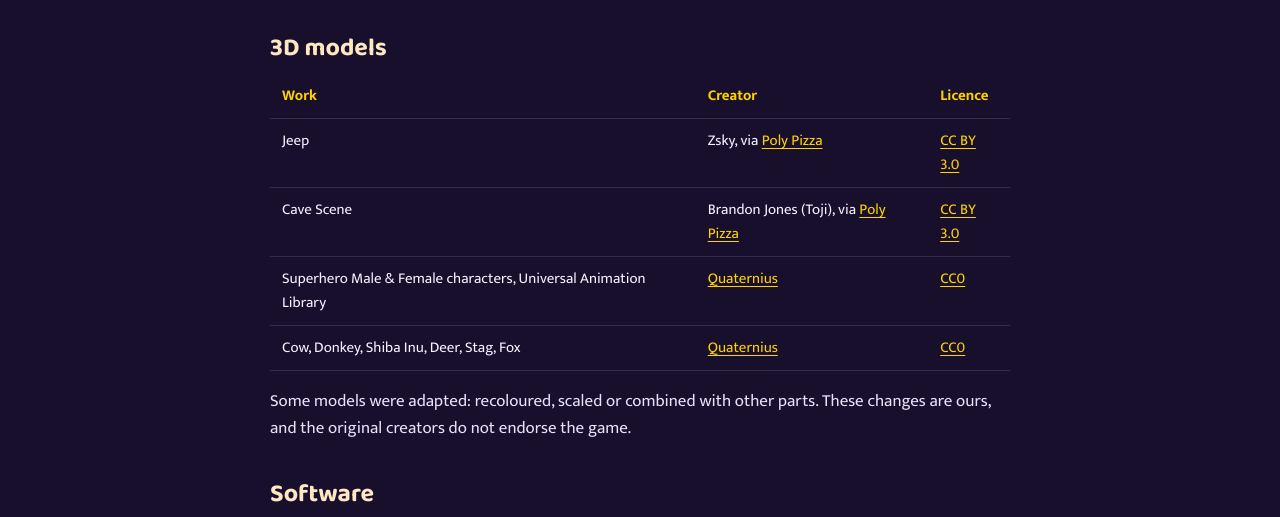
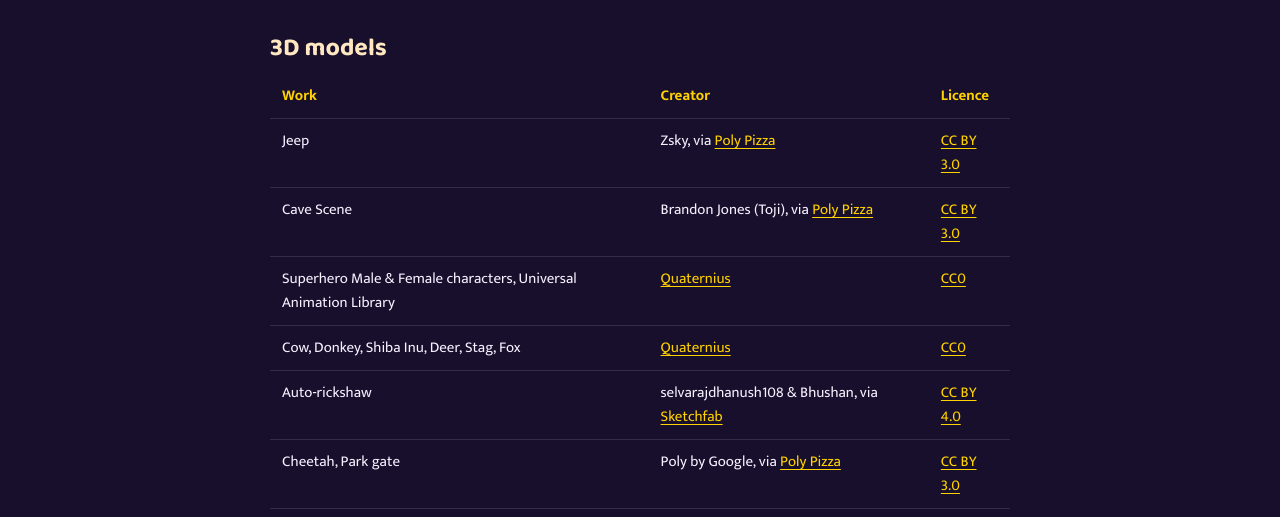
Before and after one commit to urjainfotech3/bharat-rush, a plain HTML site: page credits.html in a window 1280 px wide. Shown: the part 209-726 px from the top of the page. Drawn offline with Linux system fonts and the light colour scheme.

Commit message:
Credits: add auto-rickshaw and Poly by Google models

```diff
--- a/credits.html
+++ b/credits.html
@@ -37,7 +37,8 @@
     <tr><td>Cave Scene</td><td>Brandon Jones (Toji), via <a href="https://poly.pizza" rel="noopener">Poly Pizza</a></td><td><a href="https://creativecommons.org/licenses/by/3.0/" rel="noopener">CC BY 3.0</a></td></tr>
     <tr><td>Superhero Male &amp; Female characters, Universal Animation Library</td><td><a href="https://quaternius.com" rel="noopener">Quaternius</a></td><td><a href="https://creativecommons.org/publicdomain/zero/1.0/" rel="noopener">CC0</a></td></tr>
     <tr><td>Cow, Donkey, Shiba Inu, Deer, Stag, Fox</td><td><a href="https://quaternius.com" rel="noopener">Quaternius</a></td><td><a href="https://creativecommons.org/publicdomain/zero/1.0/" rel="noopener">CC0</a></td></tr>
-    <!-- TODO before publishing: add a row for every other CC BY model (creator + licence), copied from its Poly Pizza page. CC0 models need no credit. -->
+    <tr><td>Auto-rickshaw</td><td>selvarajdhanush108 &amp; Bhushan, via <a href="https://sketchfab.com" rel="noopener">Sketchfab</a></td><td><a href="https://creativecommons.org/licenses/by/4.0/" rel="noopener">CC BY 4.0</a></td></tr>
+    <tr><td>Cheetah, Park gate</td><td>Poly by Google, via <a href="https://poly.pizza" rel="noopener">Poly Pizza</a></td><td><a href="https://creativecommons.org/licenses/by/3.0/" rel="noopener">CC BY 3.0</a></td></tr>
   </table>
   <p>Some models were adapted: recoloured, scaled or combined with other parts. These changes are ours, and the original creators do not endorse the game.</p>
 
```
